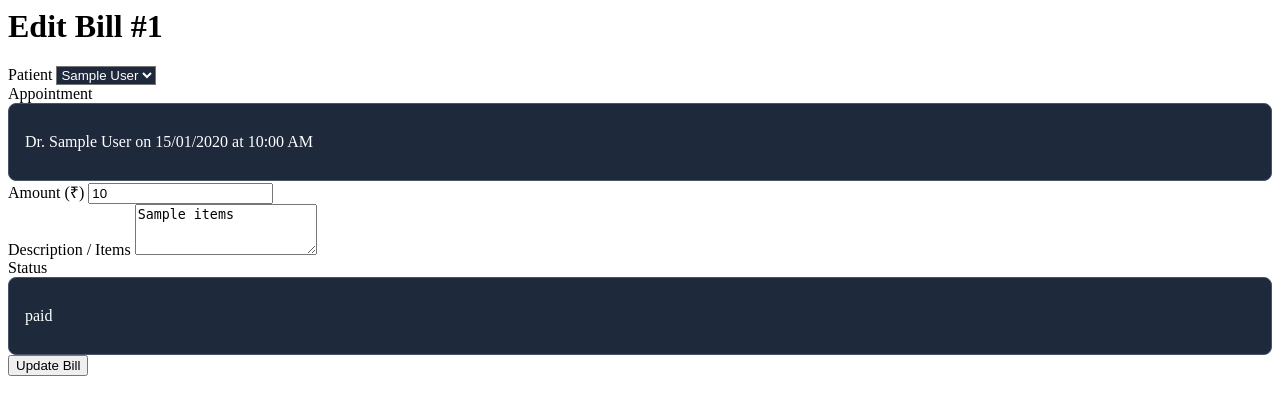
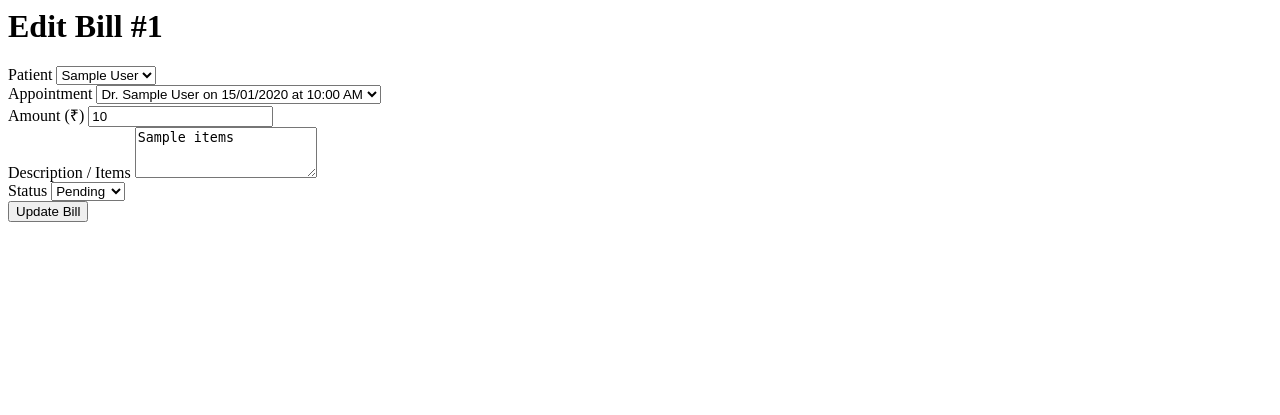
Before and after one commit to udayteck/HOSPITAL-SELF-MANAGEMENT, a Flask app: template app/templates/bill_edit.html in a window 1280 px wide. Shown: the top 415 px of the page. Run offline with Flask 3, Linux system fonts and the light colour scheme; the template is opened without the code that fills it: most values are stand-ins (such as "Sample title", 1, 10 or a date in 2020); parts of the project's set-up code (start-up, migrations or seed data) failed here and were passed over.

```diff
--- a/app/templates/bill_edit.html
+++ b/app/templates/bill_edit.html
@@ -1,63 +1,17 @@
 {% block content %}
 <style>
-    /* Base dark theme */
-    select {
-        background-color: #1e293b !important;
+    /* ✅ This is the ONLY fix needed – targets dropdown options */
+    select option {
+        background-color: #1e293b !important; /* Dark slate */
         color: #ffffff !important;
+        padding: 8px 12px;
     }
-
-    /* Custom Dark Dropdown */
-    .custom-select {
-        position: relative;
-        width: 100%;
+    select option:hover {
+        background-color: #334155 !important;
     }
-    .custom-select-trigger {
-        background-color: #1e293b;
-        border: 1px solid #475569;
-        color: white;
-        padding: 12px 16px;
-        border-radius: 8px;
-        cursor: pointer;
-        display: flex;
-        align-items: center;
-        min-height: 52px;
-    }
-    .custom-select-trigger:hover {
-        border-color: #14b8a6;
-    }
-    .custom-select-options {
-        position: absolute;
-        top: 100%;
-        left: 0;
-        right: 0;
-        background-color: #1e293b;
-        border: 1px solid #475569;
-        border-radius: 8px;
-        margin-top: 4px;
-        max-height: 260px;
-        overflow-y: auto;
-        z-index: 50;
-        box-shadow: 0 10px 20px rgba(0, 0, 0, 0.4);
-        display: none;
-    }
-    .custom-select-options.show {
-        display: block;
-    }
-    .custom-option {
-        padding: 12px 16px;
-        color: #e2e8f0;
-        cursor: pointer;
-        border-bottom: 1px solid #334155;
-    }
-    .custom-option:last-child {
-        border-bottom: none;
-    }
-    .custom-option:hover {
-        background-color: #334155;
-    }
-    .custom-option.selected {
-        background-color: #0f766e;
-        color: white;
+    select option:checked {
+        background-color: #0d9488 !important; /* Teal accent */
+        color: #ffffff !important;
     }
 </style>
 
@@ -76,28 +30,17 @@
                 </select>
             </div>
 
-            <!-- Appointment - Custom -->
+            <!-- Appointment -->
             <div>
-                <label class="block text-white/80 text-sm font-medium mb-1">Appointment</label>
-                <div class="custom-select" id="appointment-select">
-                    <input type="hidden" name="appointment_id" id="appointment_id" value="{{ bill.appointment_id or '' }}">
-                    <div class="custom-select-trigger" id="appointment-trigger">
-                        {% if selected_appointment %}
-                            Dr. {{ selected_appointment.doctor.full_name }} on {{ selected_appointment.date.strftime('%d/%m/%Y') }} at {{ selected_appointment.start_time.strftime('%I:%M %p') }}
-                        {% else %}
-                            -- None --
-                        {% endif %}
-                    </div>
-                    <div class="custom-select-options" id="appointment-options">
-                        <div class="custom-option" data-value="">-- None --</div>
-                        {% for apt in appointments %}
-                        <div class="custom-option {% if apt.id == bill.appointment_id %}selected{% endif %}"
-                             data-value="{{ apt.id }}">
-                            Dr. {{ apt.doctor.full_name }} on {{ apt.date.strftime('%d/%m/%Y') }} at {{ apt.start_time.strftime('%I:%M %p') }}
-                        </div>
-                        {% endfor %}
-                    </div>
-                </div>
+                <label for="appointment_id" class="block text-white/80 text-sm font-medium mb-1">Appointment</label>
+                <select name="appointment_id" id="appointment_id" class="w-full px-4 py-3 bg-white/5 border border-white/10 rounded-lg text-white focus:outline-none focus:border-teal-400">
+                    <option value="">-- None --</option>
+                    {% for apt in appointments %}
+                    <option value="{{ apt.id }}" {% if apt.id == bill.appointment_id %}selected{% endif %}>
+                        Dr. {{ apt.doctor.full_name }} on {{ apt.date.strftime('%d/%m/%Y') }} at {{ apt.start_time.strftime('%I:%M %p') }}
+                    </option>
+                    {% endfor %}
+                </select>
             </div>
 
             <!-- Amount -->
@@ -113,20 +56,14 @@
                 <textarea name="items" id="items" rows="3" class="w-full px-4 py-3 bg-white/5 border border-white/10 rounded-lg text-white placeholder-white/30 focus:outline-none focus:border-teal-400">{{ bill.items or '' }}</textarea>
             </div>
 
-            <!-- Status - Custom -->
+            <!-- Status -->
             <div>
-                <label class="block text-white/80 text-sm font-medium mb-1">Status</label>
-                <div class="custom-select" id="status-select">
-                    <input type="hidden" name="status" id="status" value="{{ bill.status or 'Pending' }}">
-                    <div class="custom-select-trigger" id="status-trigger">
-                        {{ bill.status or 'Pending' }}
-                    </div>
-                    <div class="custom-select-options" id="status-options">
-                        <div class="custom-option {% if bill.status == 'Pending' %}selected{% endif %}" data-value="Pending">Pending</div>
-                        <div class="custom-option {% if bill.status == 'Paid' %}selected{% endif %}" data-value="Paid">Paid</div>
-                        <div class="custom-option {% if bill.status == 'Overdue' %}selected{% endif %}" data-value="Overdue">Overdue</div>
-                    </div>
-                </div>
+                <label for="status" class="block text-white/80 text-sm font-medium mb-1">Status</label>
+                <select name="status" id="status" class="w-full px-4 py-3 bg-white/5 border border-white/10 rounded-lg text-white focus:outline-none focus:border-teal-400">
+                    <option value="Pending" {% if bill.status == 'Pending' %}selected{% endif %}>Pending</option>
+                    <option value="Paid" {% if bill.status == 'Paid' %}selected{% endif %}>Paid</option>
+                    <option value="Overdue" {% if bill.status == 'Overdue' %}selected{% endif %}>Overdue</option>
+                </select>
             </div>
 
             <button type="submit" class="w-full bg-gradient-to-r from-teal-400 to-cyan-500 hover:from-teal-300 hover:to-cyan-400 text-white font-bold py-3 rounded-lg transition shadow-lg shadow-teal-500/30">
@@ -135,41 +72,4 @@
         </form>
     </div>
 </div>
-
-<script>
-    function initCustomSelect(id) {
-        const container = document.getElementById(id);
-        if (!container) return;
-
-        const trigger = container.querySelector('.custom-select-trigger');
-        const optionsContainer = container.querySelector('.custom-select-options');
-        const hiddenInput = container.querySelector('input[type="hidden"]');
-
-        trigger.addEventListener('click', (e) => {
-            e.stopPropagation();
-            optionsContainer.classList.toggle('show');
-        });
-
-        optionsContainer.querySelectorAll('.custom-option').forEach(option => {
-            option.addEventListener('click', () => {
-                hiddenInput.value = option.dataset.value;
-                trigger.textContent = option.textContent.trim();
-
-                optionsContainer.querySelectorAll('.custom-option').forEach(opt => opt.classList.remove('selected'));
-                option.classList.add('selected');
-
-                optionsContainer.classList.remove('show');
-            });
-        });
-
-        document.addEventListener('click', () => {
-            optionsContainer.classList.remove('show');
-        });
-    }
-
-    document.addEventListener('DOMContentLoaded', () => {
-        initCustomSelect('appointment-select');
-        initCustomSelect('status-select');
-    });
-</script>
 {% endblock %}
```
